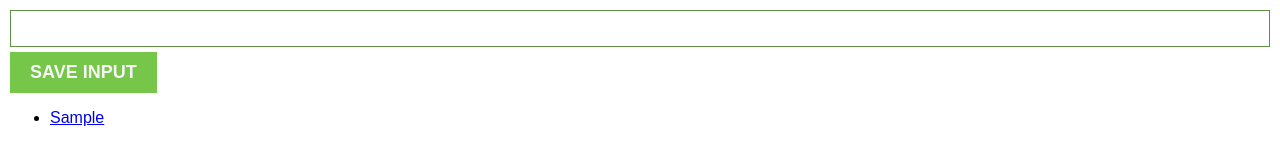
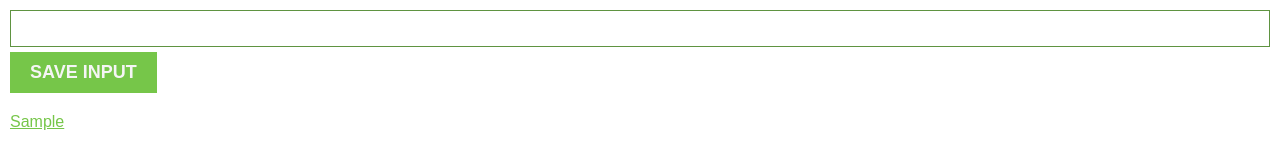
Before and after one commit to brianhuynh2021/HTML-CSS-Javascript, a plain HTML site: page chrome extension/index.html in a window 1280 px wide. Both pictures are taken after typing "Sample" into the empty fields and a click on the button "SAVE INPUT". Drawn offline with Linux system fonts and the light colour scheme.

Commit message:
update css code

```diff
--- a/chrome extension/style.css
+++ b/chrome extension/style.css
@@ -21,3 +21,17 @@
     font-size: large;
     font-weight: bold;
 }
+
+ul {
+    margin-top: 20px;
+    list-style: none;
+    padding-left: 0;
+}
+
+li {
+    margin-top: 5px;
+}
+
+a {
+    color: #76c649;
+}
```
